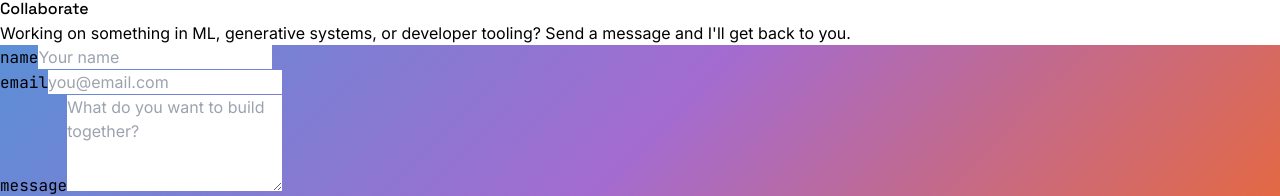
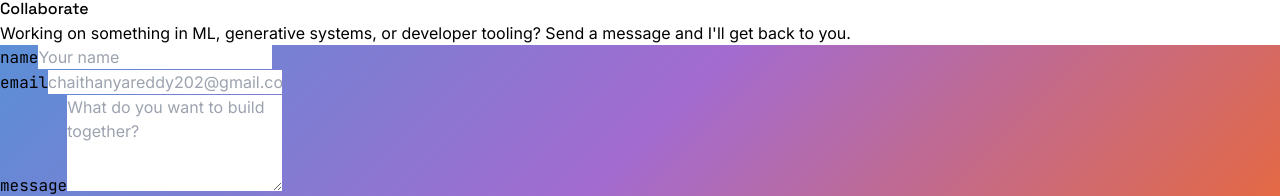
Before and after one commit to chaithanyareddy2017/portfolio, a React app: page / in a window 1280 px wide. Shown: the part 1958-2154 px from the top of the page. Built offline with nearby package versions, Linux system fonts and the light colour scheme; the HTML template or start-up script is replaced by a standard one.

Commit message:
fix: replace placeholder email with real contact

```diff
--- a/src/App.jsx
+++ b/src/App.jsx
@@ -407,7 +407,7 @@ function Collaborate() {
                       <input
                         value={form.email}
                         onChange={set("email")}
-                        placeholder="you@email.com"
+                        placeholder="chaithanyareddy202@gmail.com"
                         className="w-full bg-white/5 border border-white/10 rounded px-3 py-2 text-[#EDEDEF] text-sm focus:outline-none focus:border-[#A36BD0]"
                       />
                     </div>
```
